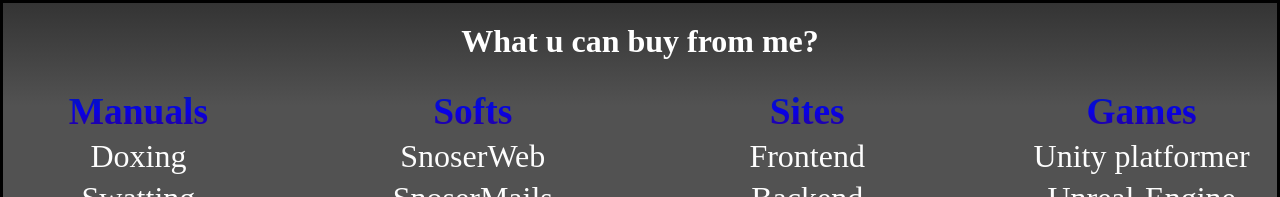
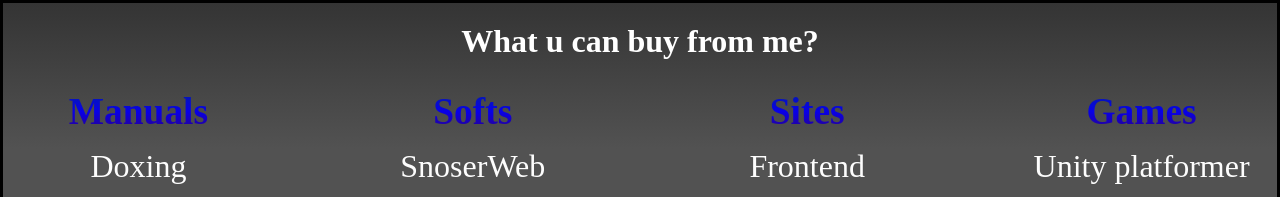
Before and after one commit to ZELORDEN/zelorden.github.io, a plain HTML site: page index.html in a window 1280 px wide. Shown: the part 682-879 px from the top of the page. Drawn offline with Linux system fonts and the light colour scheme.

Commit message:
Update style.css

```diff
--- a/style.css
+++ b/style.css
@@ -92,7 +92,7 @@ img:not(:hover) {
 
 .shopdev li {
     text-align: center;
-    margin-top: 5px;
+    margin:15px;
     color: rgb(253, 253, 253);
 }
 .shop{
```
